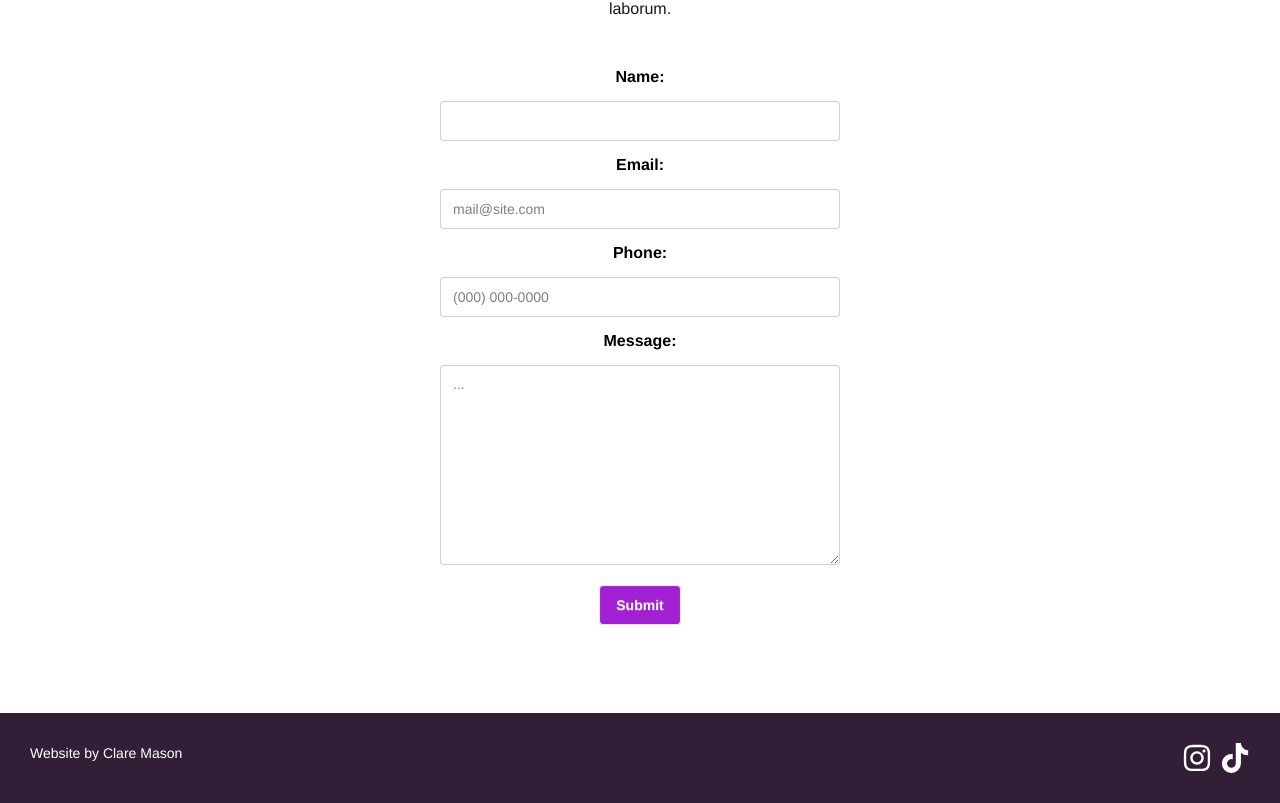
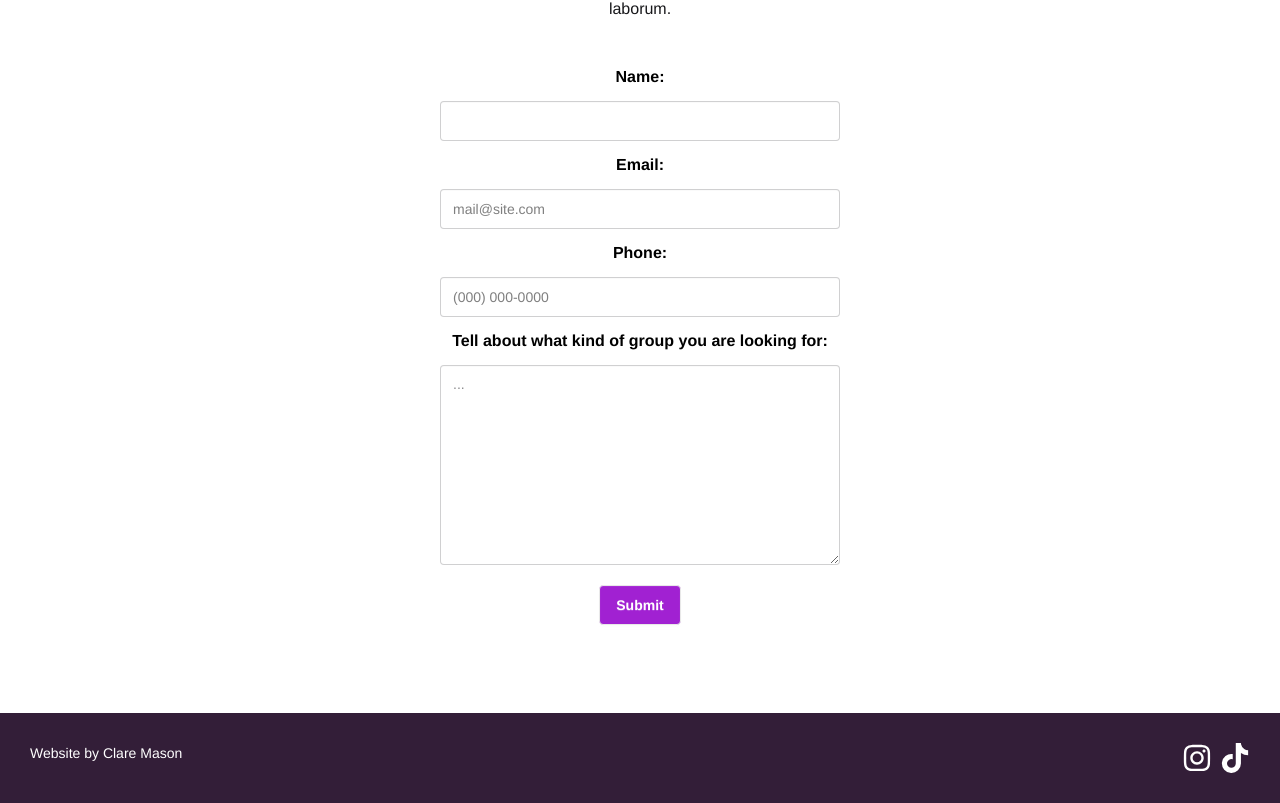
Before and after one commit to Seattle-Queer-Support-Network/seattle-queer-support-network.github.io, a Next.js app: page /programs/current-programs in a window 1280 px wide. Shown: the part 2055-2858 px from the top of the page. Built offline with nearby package versions, Linux system fonts and the light colour scheme.

Commit message:
fixing form type on current groups page

```diff
--- a/app/programs/current-programs/page.tsx
+++ b/app/programs/current-programs/page.tsx
@@ -1,6 +1,6 @@
 "use client";
+import GroupSuggestionForm from "@/app/ui/GroupSuggestionForm";
 import websiteData from "../../ui/websiteData";
-import ContactForm from "@/app/ui/ContactForm";
 
 export default function Page() {
   const groupData = websiteData.groupData;
@@ -63,7 +63,7 @@ export default function Page() {
             anim id est laborum.
           </p>
           <div className={"hero-content  flex-col  justify-self-center"}>
-            <ContactForm />
+            <GroupSuggestionForm />
           </div>
         </div>
       </div>
```
